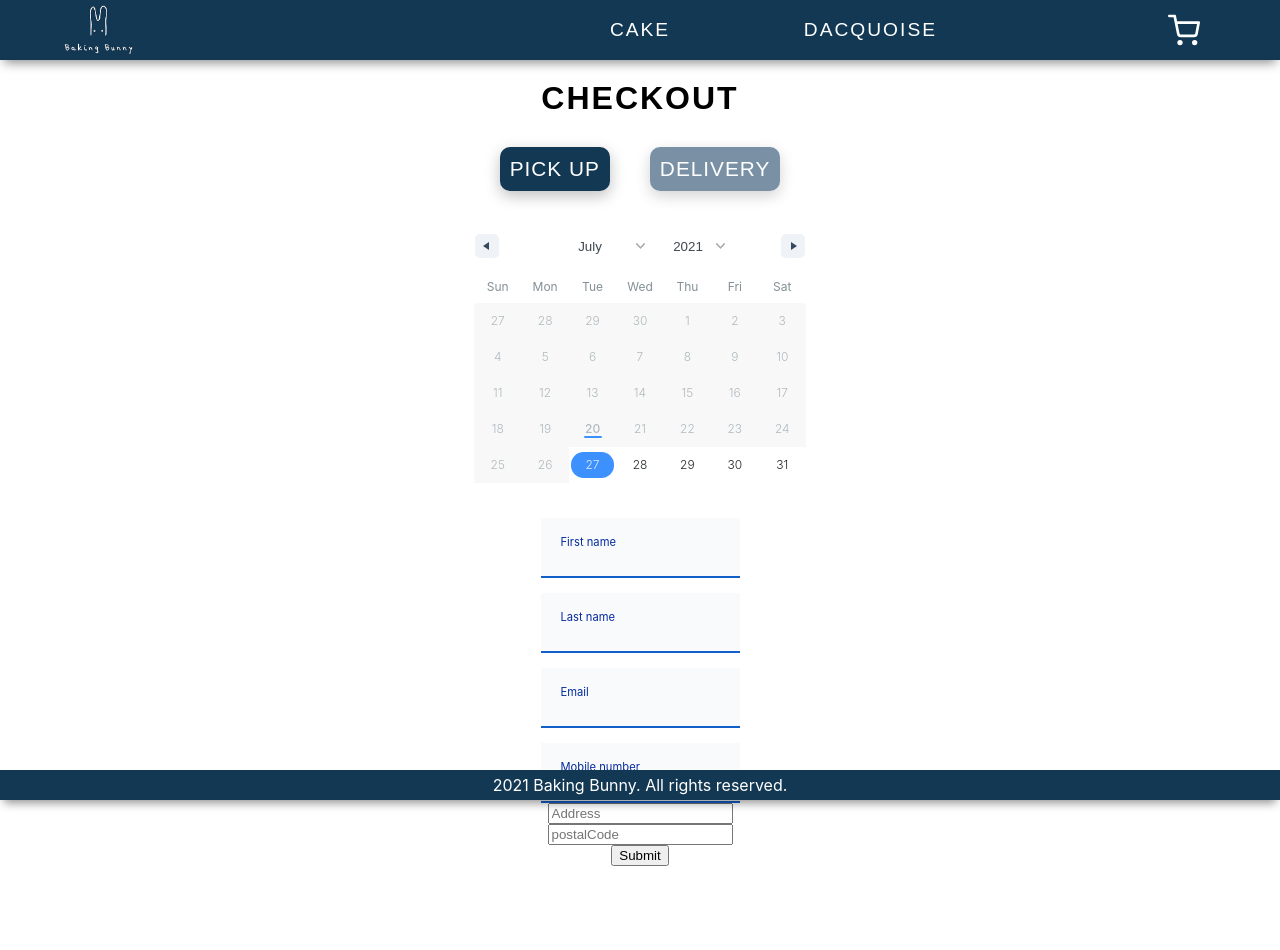
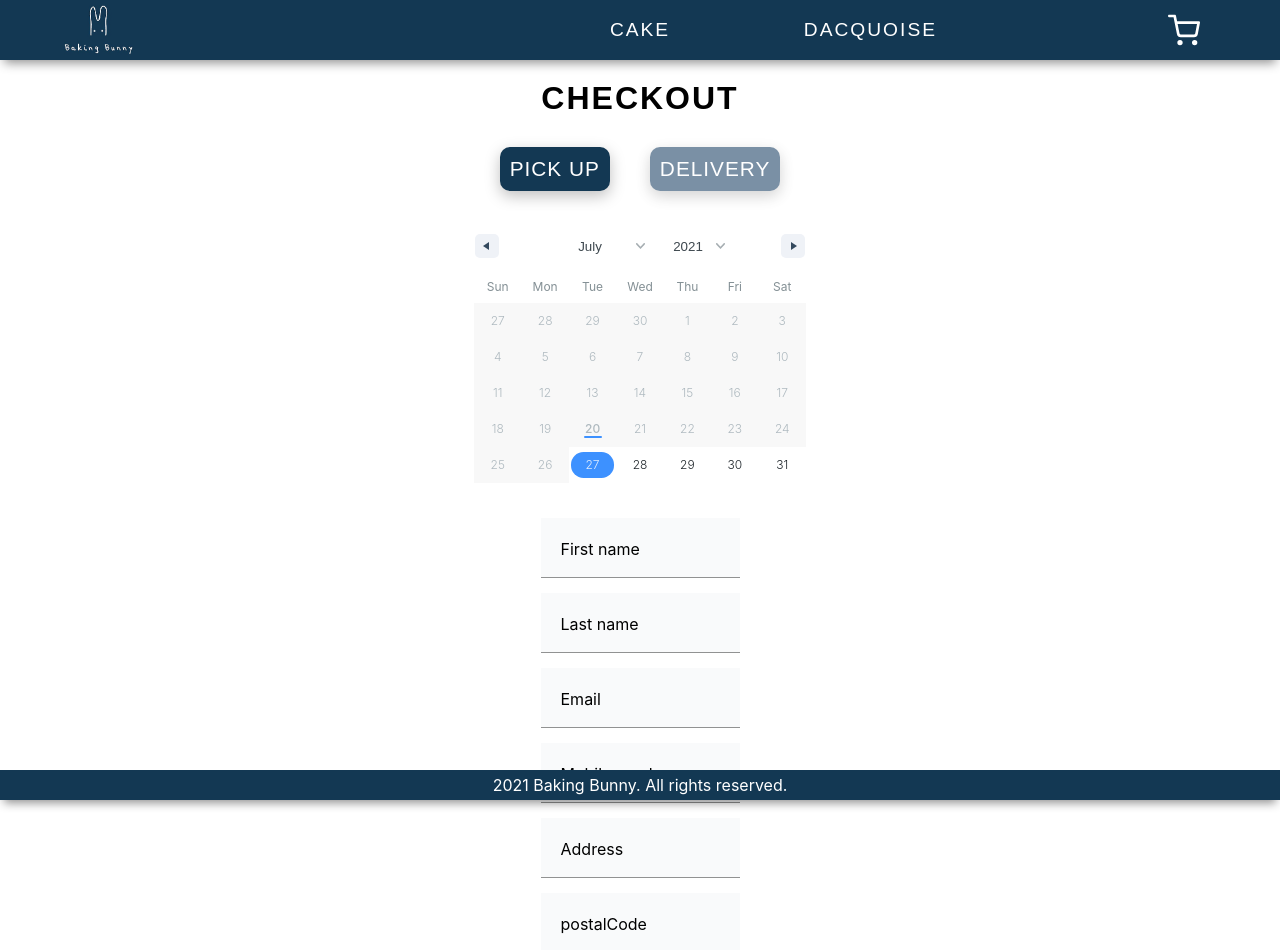
Before and after one commit to BakingBunny/web-baking-bunny, a React (Create React App) app: page /checkout in a window 1280 px wide. Shown: the top 950 px of the page. Before the commit the page ends 886 px from the top, so only its background shows below. Built offline with nearby package versions, Linux system fonts and the light colour scheme; the HTML template or start-up script is replaced by a standard one; a web font is replaced by a local one.

Commit message:
Made modal windows as reusable

```diff
--- a/src/components/CheckOutPage/UserInformation.tsx
+++ b/src/components/CheckOutPage/UserInformation.tsx
@@ -1,5 +1,4 @@
 import React from 'react';
-import { useForm } from 'react-hook-form';
 import {
   ClientInfoContainer,
   ClientInputWrapper,
@@ -8,91 +7,51 @@ import {
   ClientInfoErrorMsg,
 } from './CheckoutPageElements';
 import { UserInterface } from '../../interface/UserInterface';
-import { DevTool } from '@hookform/devtools'; //TODO: Delete later
 
 interface Props {}
 
 export const UserInformation = (props: Props) => {
-  const {
-    register,
-    control,
-    formState: { errors },
-  } = useForm<UserInterface>();
-  console.log(errors);
-
   return (
     <ClientInfoContainer>
       <ClientInputWrapper>
-        <ClientInfoInput
-          type='text'
-          // required
-          {...register('firstname', {
-            required: 'This is required',
-            maxLength: { value: 30, message: 'Max length exceeded' },
-          })}
-        />
+        <ClientInfoInput type='text' name='firstname' required />
         <ClientInfoLabel>
           <span>First name</span>
         </ClientInfoLabel>
       </ClientInputWrapper>
-      {errors.firstname && (
-        <ClientInfoErrorMsg>{errors.firstname.message}</ClientInfoErrorMsg>
-      )}
       <ClientInputWrapper>
-        <ClientInfoInput
-          type='text'
-          // required
-          {...register('lastname', {
-            required: 'This is required',
-            maxLength: { value: 30, message: 'Max length exceeded' },
-          })}
-        />
+        <ClientInfoInput type='text' required />
         <ClientInfoLabel>
           <span>Last name</span>
         </ClientInfoLabel>
       </ClientInputWrapper>
       <ClientInputWrapper>
-        <ClientInfoInput
-          type='text'
-          // required
-          {...register('email', {
-            required: 'This is required',
-            pattern: /^\S+@\S+$/i,
-            maxLength: { value: 40, message: 'Max length exceeded' },
-          })}
-        />
+        <ClientInfoInput type='text' required />
         <ClientInfoLabel>
           <span>Email</span>
         </ClientInfoLabel>
       </ClientInputWrapper>
       <ClientInputWrapper>
-        <ClientInfoInput
-          type='tel'
-          // required
-          {...register('phone', {
-            required: 'This is required',
-            minLength: 6,
-            maxLength: { value: 15, message: 'Max length exceeded' },
-          })}
-        />
+        <ClientInfoInput type='tel' required />
         <ClientInfoLabel>
           <span>Mobile number</span>
         </ClientInfoLabel>
       </ClientInputWrapper>
+      <ClientInputWrapper>
+        <ClientInfoInput type='text' required />
+        <ClientInfoLabel>
+          <span>Address</span>
+        </ClientInfoLabel>
+      </ClientInputWrapper>
+      <ClientInputWrapper>
+        <ClientInfoInput type='text' required />
+        <ClientInfoLabel>
+          <span>postalCode</span>
+        </ClientInfoLabel>
+      </ClientInputWrapper>
       {/* <textarea {...register('allergy', {})} placeholder='Allergy' /> */}
-      <input type='text' placeholder='Address' {...register('address', {})} />
-      <input
-        type='text'
-        placeholder='postalCode'
-        {...register('postalCode', {
-          maxLength: { value: 6, message: 'Max length exceeded' },
-        })}
-      />
-      {/* <textarea {...register('comment', {})} /> */}
 
-      {/* {errors.length > 0 && <div>{errors}</div>} */}
       <input type='submit' />
-      <DevTool control={control} placement='bottom-right' />
     </ClientInfoContainer>
   );
 };
--- /dev/null
+++ b/src/components/ModalWindow/ModalWindowElements.tsx
@@ -0,0 +1,12 @@
+import styled from 'styled-components';
+
+export const Container = styled.div`
+  top: 0;
+  width: 100%;
+  height: 100%;
+  background: rgba(255, 255, 255, 0.8) !important;
+  position: fixed;
+  display: flex;
+  justify-content: center;
+  align-items: center;
+`;
--- /dev/null
+++ b/src/components/ModalWindow/index.tsx
@@ -0,0 +1,58 @@
+import React, {
+  useEffect,
+  useRef,
+  useCallback,
+  Dispatch,
+  SetStateAction,
+  ReactElement,
+} from 'react';
+import { Container } from './ModalWindowElements';
+
+interface Props {
+  showModal: boolean;
+  setShowModal: Dispatch<SetStateAction<boolean>>;
+  children: ReactElement<any, any>;
+  closeModal: () => void;
+}
+
+export const ModalWindow: React.FC<Props> = ({
+  showModal,
+  setShowModal,
+  children,
+  closeModal,
+}) => {
+  const ModalRef = useRef<HTMLHeadingElement>(null);
+
+  // const closeModal = useCallback(() => {
+  //   setShowModal(false);
+  //   document.body.style.overflow = 'unset'; // allow scrolling once modal close
+  // }, [setShowModal]);
+
+  // click background (greyed out) to close modal
+  const clickBackgroundToClose = (e: React.FormEvent<EventTarget>) => {
+    if (ModalRef.current === e.target) {
+      closeModal();
+    }
+  };
+
+  // press 'esc' to close modal
+  const keyPress = useCallback(
+    (e) => {
+      if (e.key === 'Escape' && showModal) closeModal();
+    },
+    [showModal, closeModal]
+  );
+
+  // press 'esc' to close modal
+  useEffect(() => {
+    document.addEventListener('keydown', keyPress);
+    return () => document.addEventListener('keydown', keyPress);
+  }, [keyPress]);
+
+  return (
+    <Container ref={ModalRef} onClick={clickBackgroundToClose}>
+      {/* {children} */}
+      {React.cloneElement(children, { closeModal: closeModal })}
+    </Container>
+  );
+};
--- a/src/components/ProductDetailModal/index.tsx
+++ b/src/components/ProductDetailModal/index.tsx
@@ -1,18 +1,10 @@
-import React, {
-  useState,
-  useEffect,
-  useRef,
-  useCallback,
-  Dispatch,
-  SetStateAction,
-} from 'react';
+import React, { useState, useEffect, Dispatch, SetStateAction } from 'react';
 import { toast } from 'react-toastify';
 import 'react-toastify/dist/ReactToastify.css';
 import { NotFoundPage } from '../../pages/NotFoundPage';
 import formatCurrency from '../../utils';
 import { ProductInterface } from '../../interface/ProductInterface';
 import {
-  Container,
   Wrapper,
   CloseBtn,
   Image,
@@ -38,6 +30,7 @@ interface Props {
   selectedProduct: ProductInterface;
   showModal: boolean;
   setShowModal: Dispatch<SetStateAction<boolean>>;
+  closeModal: () => void;
 }
 
 const initialCart = {
@@ -63,37 +56,11 @@ export const ProductDetailModal: React.FC<Props> = ({
   selectedProduct,
   showModal,
   setShowModal,
+  closeModal,
 }) => {
   const [productToCart, setproductToCart] =
     useState<CartInterface>(initialCart);
   const dispatch = useAppDispatch();
-  const ModalRef = useRef<HTMLHeadingElement>(null);
-
-  const closeModal = useCallback(() => {
-    setShowModal(false);
-    document.body.style.overflow = 'unset'; // allow scrolling once modal close
-  }, [setShowModal]);
-
-  // click background (greyed out) to close modal
-  const clickBackgroundToClose = (e: React.FormEvent<EventTarget>) => {
-    if (ModalRef.current === e.target) {
-      closeModal();
-    }
-  };
-
-  // press 'esc' to close modal
-  const keyPress = useCallback(
-    (e) => {
-      if (e.key === 'Escape' && showModal) closeModal();
-    },
-    [showModal, closeModal]
-  );
-
-  // press 'esc' to close modal
-  useEffect(() => {
-    document.addEventListener('keydown', keyPress);
-    return () => document.addEventListener('keydown', keyPress);
-  }, [keyPress]);
 
   // initialize product to add to the cart
   useEffect(() => {
@@ -114,7 +81,6 @@ export const ProductDetailModal: React.FC<Props> = ({
   if (!selectedProduct) return <NotFoundPage />;
 
   return (
-    <Container ref={ModalRef} onClick={clickBackgroundToClose}>
     <Wrapper>
       <Image
         src={selectedProduct.productImage}
@@ -164,6 +130,5 @@ export const ProductDetailModal: React.FC<Props> = ({
         </AddToCartBtn>
       </OptionWrapper>
     </Wrapper>
-    </Container>
   );
 };
--- a/src/components/ProductListPage/index.tsx
+++ b/src/components/ProductListPage/index.tsx
@@ -1,4 +1,4 @@
-import React, { useState, useEffect } from 'react';
+import React, { useState, useEffect, useCallback } from 'react';
 import { toast } from 'react-toastify';
 import 'react-toastify/dist/ReactToastify.css';
 import {
@@ -18,6 +18,7 @@ import formatCurrency from '../../utils';
 import { ProductInterface } from '../../interface/ProductInterface';
 import { ProductDetailModal } from '../ProductDetailModal';
 import { NotFoundPage } from '../../pages/NotFoundPage';
+import { ModalWindow } from '../ModalWindow';
 
 toast.configure();
 
@@ -94,6 +95,11 @@ export const ProductList = (props: Props) => {
     }
   };
 
+  const closeModal = useCallback(() => {
+    setShowModal(false);
+    document.body.style.overflow = 'unset'; // allow scrolling once modal close
+  }, [setShowModal]);
+
   return (
     <Container>
       <Wrapper>
@@ -135,11 +141,23 @@ export const ProductList = (props: Props) => {
         </CardWrapper>
       </Wrapper>
       {showModal && ( // once the product card is selected, popup the product detail modal window
-        <ProductDetailModal
-          selectedProduct={selectedProduct}
+        // <ProductDetailModal
+        //   selectedProduct={selectedProduct}
+        //   showModal={showModal}
+        //   setShowModal={setShowModal}
+        // />
+        <ModalWindow
           showModal={showModal}
           setShowModal={setShowModal}
-        />
+          closeModal={closeModal}
+        >
+          <ProductDetailModal
+            selectedProduct={selectedProduct}
+            showModal={showModal}
+            setShowModal={setShowModal}
+            closeModal={closeModal}
+          />
+        </ModalWindow>
       )}
     </Container>
   );
```
Lines whose indentation alone changed are shown as unchanged.
